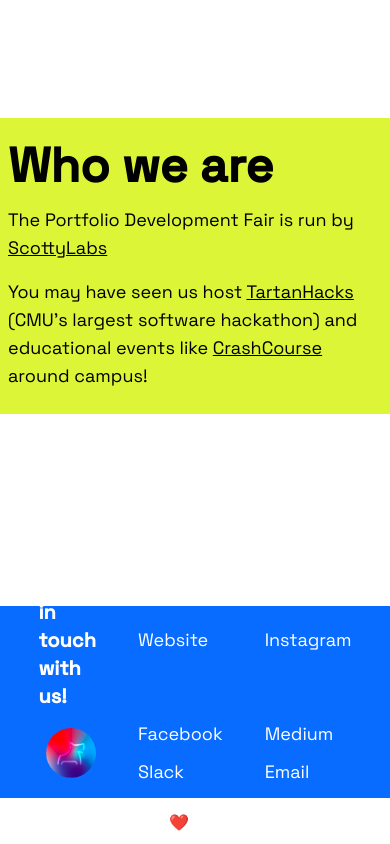
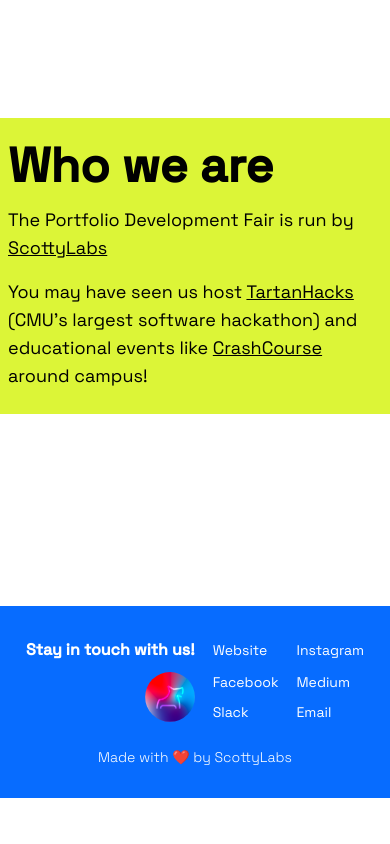
Before and after one commit to ScottyLabs/pdf-23, a Next.js app: page / in a window 390 px wide. Shown: the part 2581-3425 px from the top of the page. After the commit the page ends 3379 px from the top, so only its background shows below. Built offline with nearby package versions, Linux system fonts and the light colour scheme.

Commit message:
make footer reactive

```diff
--- a/components/footer.tsx
+++ b/components/footer.tsx
@@ -3,25 +3,24 @@ import Link from "next/link";
 
 export default function Footer() {
   return (
-    <div className="bg-secondary-blue h-48 mt-48 flex items-center justify-center">
-      <table className="text-white border-separate border-spacing-x-10 border-spacing-y-2">
+    <div className="bg-secondary-blue h-48 mt-48 flex items-center justify-center text-sm md:text-base">
+      <table className="text-white border-separate border-spacing-x-4 md:border-spacing-x-10 border-spacing-y-2">
         <tbody>
           <tr>
             <td>
-              <h2 className="text-xl font-bold">Stay in touch with us!</h2>
+              <h2 className="text-base md:text-xl font-bold">
+                Stay in touch with us!
+              </h2>
             </td>
             <td>
-              <Link
-                href="https://scottylabs.org"
-                className="text-lg hover:underline"
-              >
+              <Link href="https://scottylabs.org" className="hover:underline">
                 Website
               </Link>
             </td>
             <td>
               <Link
                 href="https://www.instagram.com/cmu.scottylabs/"
-                className="text-lg hover:underline"
+                className="hover:underline"
               >
                 Instagram
               </Link>
@@ -40,7 +39,7 @@ export default function Footer() {
             <td>
               <Link
                 href="https://www.facebook.com/ScottyLabs/"
-                className="text-lg hover:underline"
+                className="hover:underline"
               >
                 Facebook
               </Link>
@@ -48,7 +47,7 @@ export default function Footer() {
             <td>
               <Link
                 href="https://medium.com/tartanhacks"
-                className="text-lg hover:underline"
+                className="hover:underline"
               >
                 Medium
               </Link>
@@ -58,7 +57,7 @@ export default function Footer() {
             <td>
               <Link
                 href="https://scottylabs.slack.com/signup#/domain-signup"
-                className="text-lg hover:underline"
+                className="hover:underline"
               >
                 Slack
               </Link>
@@ -66,14 +65,14 @@ export default function Footer() {
             <td>
               <Link
                 href="mailto:cmu.scottylabs@gmail.com"
-                className="text-lg hover:underline"
+                className="hover:underline"
               >
                 Email
               </Link>
             </td>
           </tr>
           <tr>
-            <td colSpan={3} className="text-center pt-4">
+            <td colSpan={3} className="text-center pt-4 font-thin">
               Made with ❤️ by ScottyLabs
             </td>
           </tr>
```
